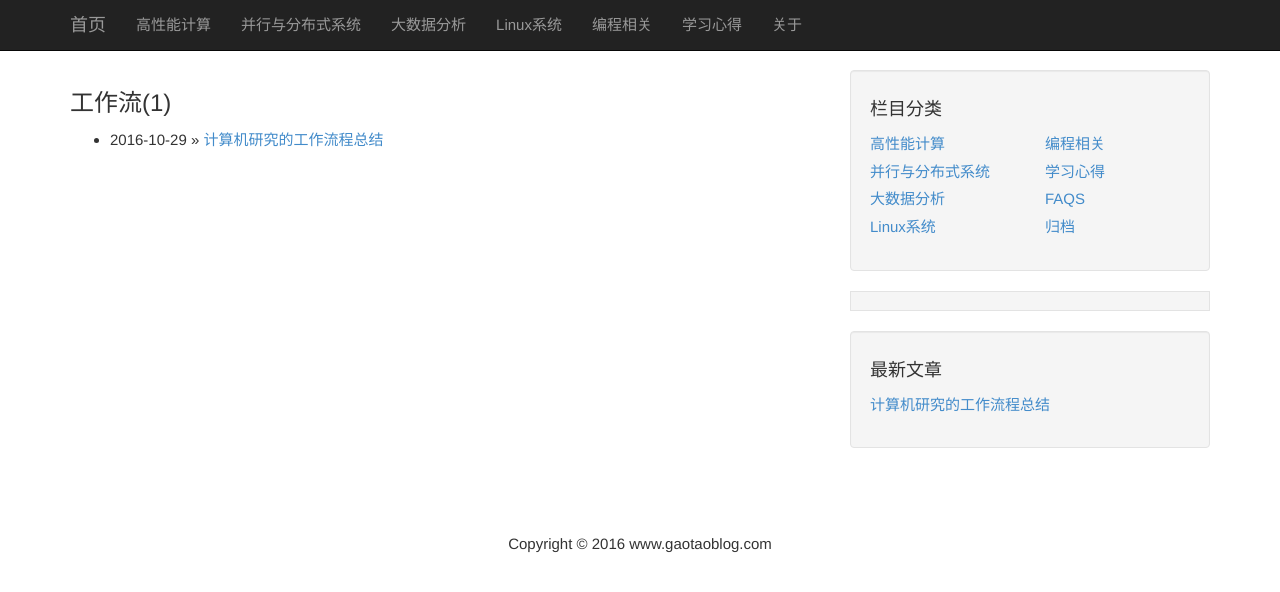
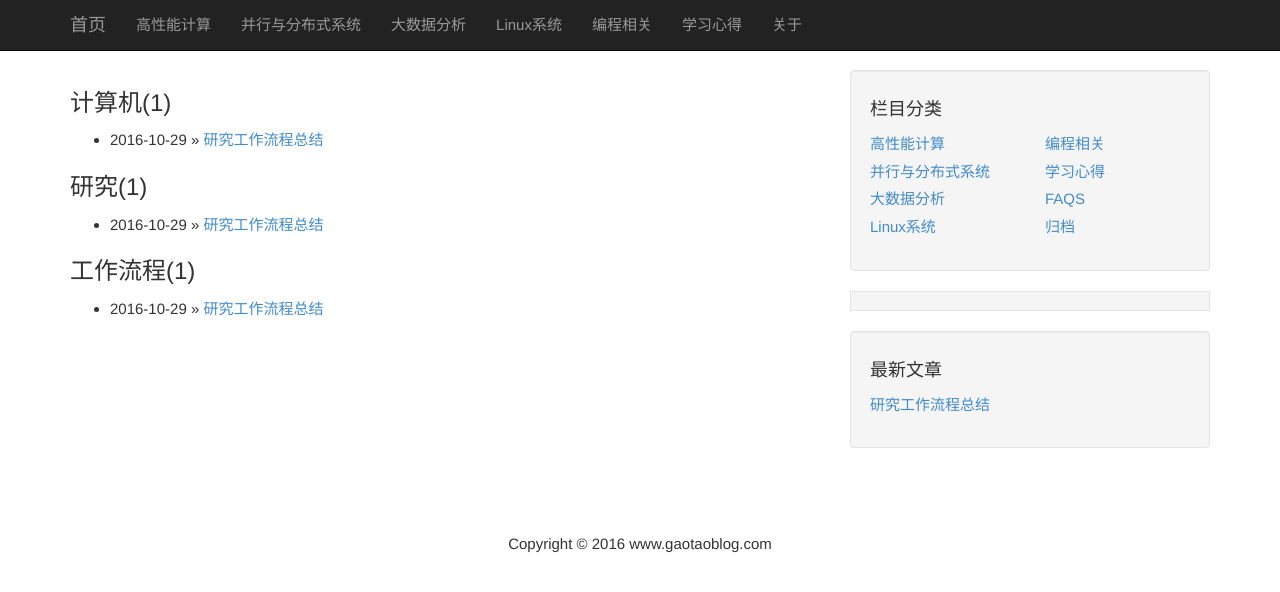
Before and after one commit to taogaocn/taogaocn, a Jekyll site: the page built from tags.md, in a window 1280 px wide. Shown: the top 592 px of the page. Built offline with Jekyll 4.4.1, drawn with Linux system fonts in a browser that asks for light colours; comment, search, counter and statistics services are not loaded.

Commit message:
Update the article.

```diff
--- a/_posts/2016-10-29-computer-science-workflow.markdown
+++ b/_posts/2016-10-29-computer-science-workflow.markdown
@@ -1,7 +1,8 @@
 ---
 layout: post
 category: "learn"
-title:  "计算机研究的工作流程总结"
-tags: [工作流]
+title:  "研究工作流程总结"
+tags: [计算机, 研究, 工作流程]
 ---
 ### 为什么需要工作流程？
+![Workflow](./figures/workflow.png)
```
